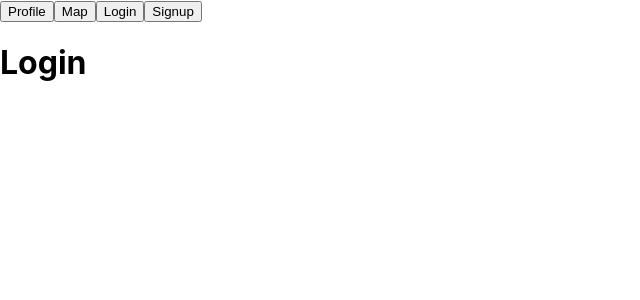
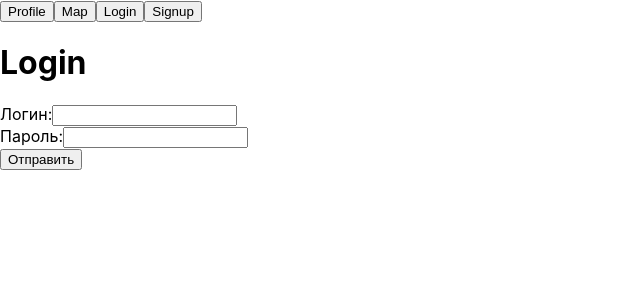
Before and after one commit to Edrianst/loftschool-react, a React (Create React App) app: page / in a window 1280 px wide. Both pictures are taken after a click on the button "Login". Shown: the top 300 px of the page, without its empty margins (0-640 px from the left). Built offline with nearby package versions, Linux system fonts and the light colour scheme.

Commit message:
Добавил форму на странице логина

```diff
--- /dev/null
+++ b/src/login-form.js
@@ -0,0 +1,20 @@
+import React from 'react';
+
+const LoginForm = ({redirect}) => {
+    return (
+        <>
+            <h1>Login</h1>
+            <form action="" method="" onSubmit={redirect}>
+                <label htmlFor="login">Логин:</label>
+                <input type="text" name="login"/>
+                <br/>
+                <label htmlFor="password">Пароль:</label>
+                <input type="password" name="password"/>
+                <br/>
+                <input type="submit" value="Отправить"/>
+            </form>
+        </>
+    )
+};
+
+export default LoginForm;
--- a/src/login.js
+++ b/src/login.js
@@ -1,5 +1,25 @@
 import React from 'react';
+import Map from './map'
+import LoginForm from './login-form';
 
-const Login = () => <h1>Login</h1>;
+class Login extends React.Component {
+
+    state = {
+        isAuth: false
+    };
+
+    redirectForm = e => {
+        e.preventDefault();
+        this.setState({isAuth: true})
+    };
+
+    render() {
+        return (
+            <>
+                {this.state.isAuth ? <Map /> : <LoginForm redirect={this.redirectForm}/>}
+            </>
+        )
+    }
+}
 
 export default Login;
```
